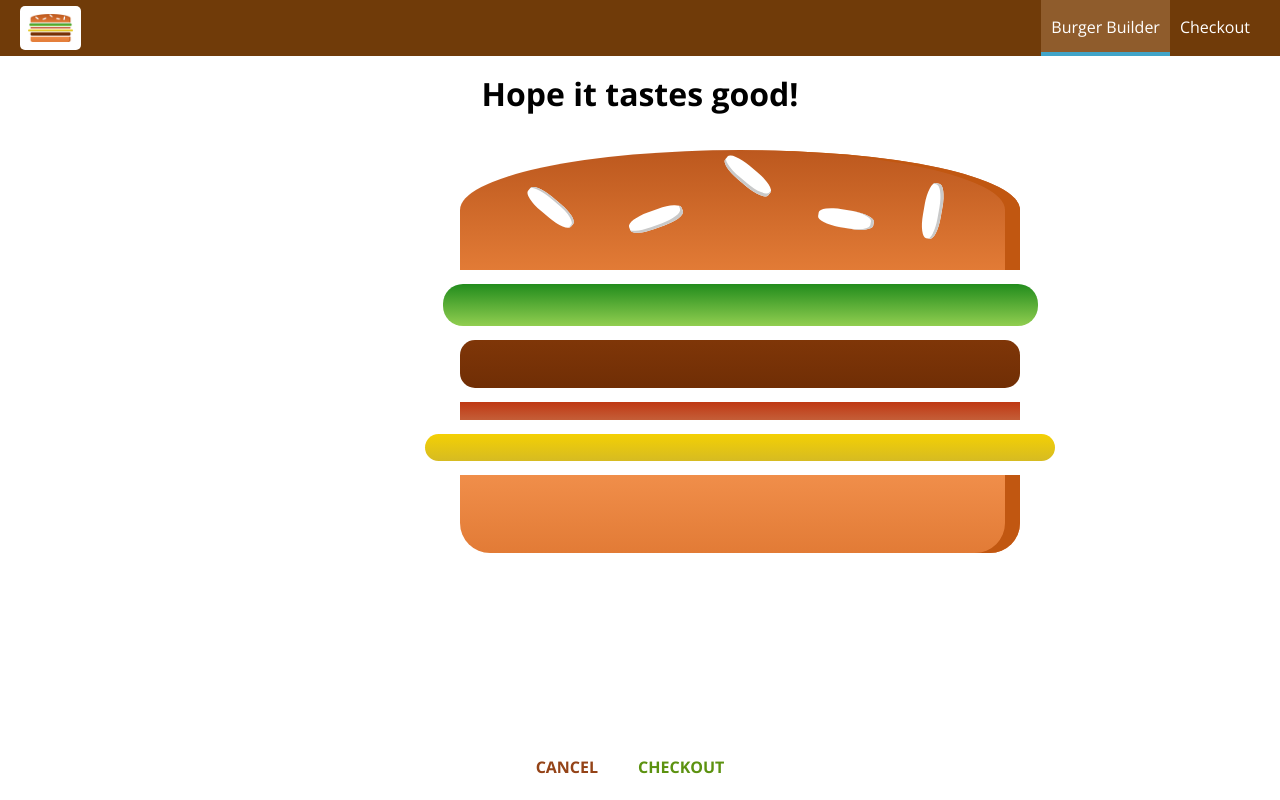
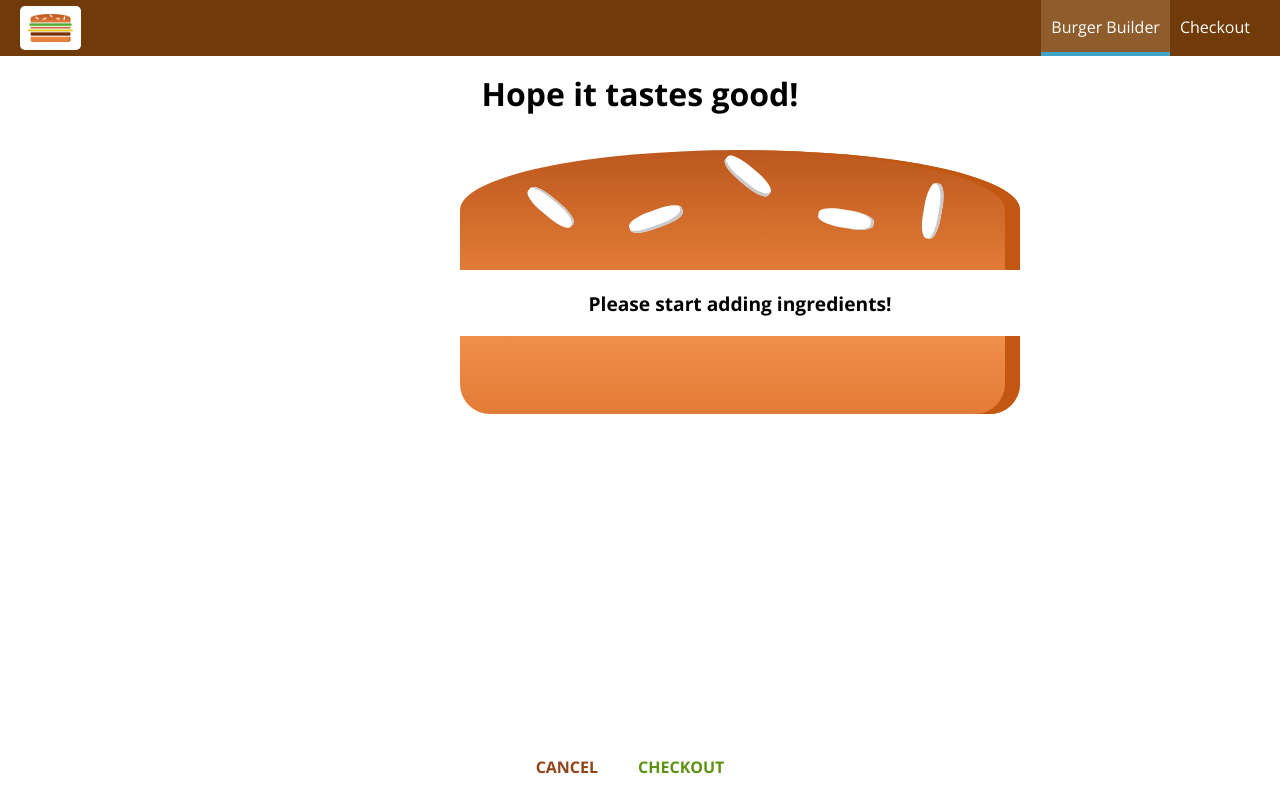
Before and after one commit to whackdev/burger-builder, a React app: page /checkout in a window 1280 px wide. Built offline with nearby package versions, Linux system fonts and the light colour scheme.

Commit message:
intial checkout and checkout form w/ routing

```diff
--- a/src/components/Order/CheckoutSummary/CheckoutSummary.js
+++ b/src/components/Order/CheckoutSummary/CheckoutSummary.js
@@ -1,7 +1,7 @@
 import React from 'react'
 
 import Burger from '../../Burger/Burger'
-import Button from '../../UI/Button/Button'
+import Button from '../../../components/UI/Button/Button'
 
 import styles from './CheckoutSummary.css'
 
--- a/src/containers/BurgerBuilder/BurgerBuilder.js
+++ b/src/containers/BurgerBuilder/BurgerBuilder.js
@@ -89,28 +89,22 @@
   purchaseContinueHandler = () => {
     this.setState({ loading: true });
 /*
-    const order = {
-      ingredients: this.state.ingredients,
-      price: this.state.totalPrice,
-      customer: {
-        name: 'Nick Forlivio',
-        address: {
-          street: 'Thorn Tree',
-          zipCode: '85331',
-        },
-        email: 'whackdev@gmail.com'
-      },
-      deliveryMethod: 'fastest'
+*/
+
+    const queryParams = []
+
+    for (let i in this.state.ingredients) {
+      queryParams.push(encodeURIComponent(i) + '=' + encodeURIComponent(this.state.ingredients[i]))
     }
 
-    axios.post('/orders.json', order)
-      .then(res => {
-        this.setState({ loading: false, purchasing: false });
-      })
-      .catch(err => {
-        this.setState({ loading: false, purchasing: false });
-      });*/
-    this.props.history.push('/checkout')
+    queryParams.push(`price=${this.state.totalPrice}`)
+
+    const queryString = queryParams.join('&')
+
+    this.props.history.push({
+      pathname: '/checkout',
+      search: `?${queryString}`
+    })
   };
 
   render() {
--- a/src/containers/Checkout/Checkout.js
+++ b/src/containers/Checkout/Checkout.js
@@ -1,17 +1,33 @@
 import React, { Component } from 'react'
+import { Route } from 'react-router-dom'
 
 import CheckoutSummary from '../../components/Order/CheckoutSummary/CheckoutSummary'
+import ContactData from '../Checkout/ContactData/ContactData'
 
 import styles from './Checkout.css'
 
 class Checkout extends Component {
   state = {
-    ingredients: {
-      salad: 1,
-      meat: 1,
-      bacon: 1,
-      cheese: 1
+    ingredients: null,
+    totalPrice: 0
+  }
+
+  componentDidMount() {
+    const query = new URLSearchParams(this.props.location.search)
+    let ingredients = {};
+    let price
+
+    for (let param of query.entries()) {
+      // format: ['ingredient_name', 'value']
+      if (param[0] === 'price') {
+        price = +param[1]
+      }  else
+      ingredients[param[0]] = +param[1]
     }
+    this.setState({
+      ingredients: ingredients,
+      totalPrice: price
+    })
   }
 
   checkoutCanceledHandler = () => {
@@ -23,12 +39,23 @@
   }
 
   render() {
+    let checkoutSummary = (
+      this.state.ingredients ? <CheckoutSummary
+        ingredients={this.state.ingredients}
+        checkoutCanceled={this.checkoutCanceledHandler}
+        checkoutContinued={this.checkoutContinuedHandler}
+        price={this.state.totalPrice} /> :
+        <div>Loading...!</div>
+    )
+
     return (
       <div className={styles.Checkout}>
-        <CheckoutSummary
-          ingredients={this.state.ingredients}
-          checkoutCanceled={this.checkoutCanceledHandler}
-          checkoutContinued={this.checkoutContinuedHandler} />
+        {checkoutSummary}
+        <Route
+          path={`${this.props.match.path}/contact-info`}
+          render={(props) => {
+            return <ContactData ingredients={this.state.ingredients} {...props} />
+        }} />
       </div>
     )
   }
--- /dev/null
+++ b/src/containers/Checkout/ContactData/ContactData.css
@@ -0,0 +1,19 @@
+.ContactData {
+  margin: 20px auto;
+  width: 80%;
+  text-align: center;
+  box-shadow: 0 2px 3px #ccc;
+  border: 1px solid #eee;
+  padding: 10px;
+  box-sizing: border-box;
+}
+
+.Input {
+  display: block;
+}
+
+@media (min-width: 600px) {
+  .ContactData{
+    width: 500px;
+  }
+}
--- /dev/null
+++ b/src/containers/Checkout/ContactData/ContactData.js
@@ -0,0 +1,68 @@
+import React, { Component } from 'react'
+
+import Button from '../../../components/UI/Button/Button'
+import Spinner from '../../../components/UI/Spinner/Spinner'
+import styles from './ContactData.css'
+
+import axios from '../../../axios-orders'
+
+export default class ContactData extends Component {
+  state = {
+    name: '',
+    email: '',
+    address: {
+      street: '',
+      zipCode: ''
+    },
+    loading: false,
+
+  }
+
+  orderHandler = (event) => {
+    event.preventDefault()
+
+    const order = {
+      ingredients: this.props.ingredients,
+      price: this.props.price,
+      customer: {
+        name: 'Nick Forlivio',
+        address: {
+          street: 'Thorn Tree',
+          zipCode: '85331',
+        },
+        email: 'whackdev@gmail.com'
+      },
+      deliveryMethod: 'fastest'
+    }
+
+    axios.post('/orders.json', order)
+      .then(res => {
+        this.setState({ loading: false });
+        this.props.history.push('/')
+      })
+      .catch(err => {
+        this.setState({ loading: false });
+    });
+  }
+
+  render() {
+    let form = (
+      <form>
+          <input className={styles.Input} type="text" name='name' placeholder='Your name'/>
+          <input className={styles.Input} type="email" name='email' placeholder='Your Email'/>
+          <input className={styles.Input} type="text" name='street' placeholder='Your Street Address'/>
+          <input className={styles.Input} type="text" name='postalCode' placeholder='Your Zip Code'/>
+          <Button  className={styles.Input} btnType="Success" clicked={this.orderHandler}>SUBMIT & ORDER</Button>
+        </form>
+    )
+    if (this.state.loading) {
+      form = <Spinner />
+    }
+    return (
+      <div className={styles.ContactData}>
+        <h4>Enter your Contact Data</h4>
+        {form}
+      </div>
+    )
+  }
+}
```
